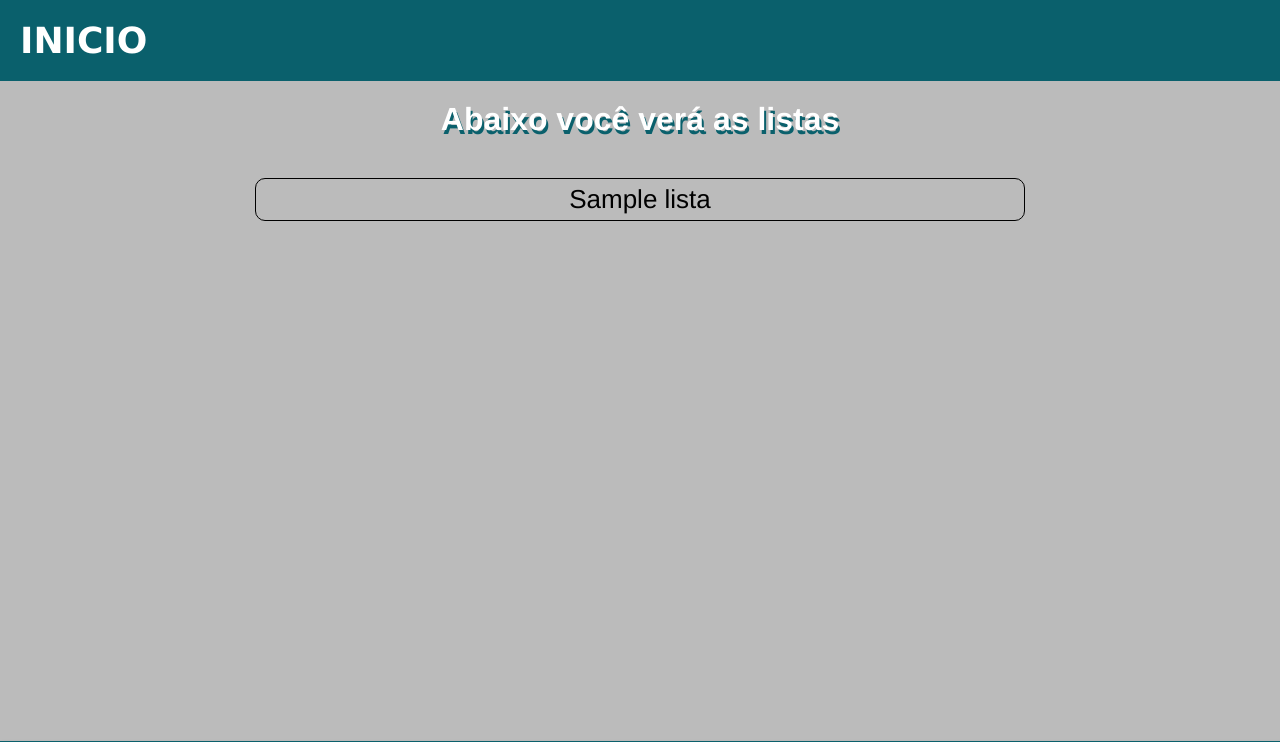
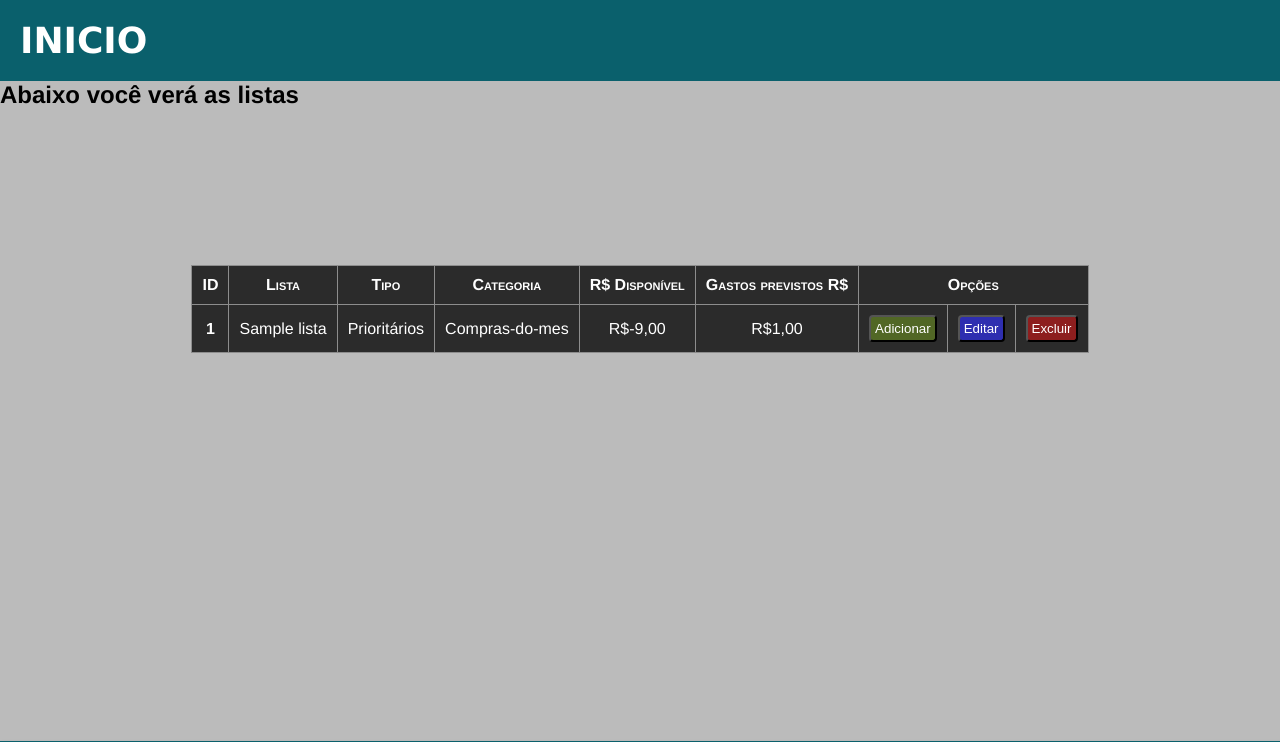
Before and after one commit to MoisesAvilar/gerenciamento_financeiro, a Django app: page /ver-listas/ in a window 1280 px wide. Shown: the top 742 px of the page. Run offline with Django 4.2, Linux system fonts and the light colour scheme; tables that the repository leaves empty hold one stand-in row (values such as "Sample post").

Commit message:
Estilos: visualização, edição e exclusão de listas

```diff
--- a/cria_lista/templates/cria_lista/ver_listas.html
+++ b/cria_lista/templates/cria_lista/ver_listas.html
@@ -1,18 +1,41 @@
 {% extends "base.html" %}
 {% block head %}
 {% load static %}
-<link rel="stylesheet" href="{% static 'list_style.css' %}">
+<link rel="stylesheet" href="{% static 'table_list.css' %}">
 {% endblock %}
 {% block content %}
 
 {% if listas %}
     <h2>Abaixo você verá as listas</h2>
-        <div class="list-container">
-            <ul>
-                {% for lista in listas %}
-                    <a href="{% url 'cria_lista:lista' lista.id %}"><li>{{ lista.nome }}</li></a>
-                {% endfor %}
-            </ul>
+        <div class="table">
+            <table>
+                <thead>
+                    <tr>
+                        <th scope="col">ID</th>
+                        <th scope="col">Lista</th>
+                        <th scope="col">Tipo</th>
+                        <th scope="col">Categoria</th>
+                        <th scope="col">R$ Disponível</th>
+                        <th scope="col">Gastos previstos R$</th>
+                        <th scope="col" colspan="3">Opções</th>
+                    </tr>
+                </thead>
+                <tbody>
+                    {% for lista in listas %}
+                        <tr>
+                            <th>{{ forloop.counter }}</th>
+                            <td>{{ lista.nome }}</td>
+                            <td>{{ lista.tipo }}</td>
+                            <td>{{ lista.categoria}}</td>
+                            <td>R${{ lista.calcular_diferenca }}</td>
+                            <td>R${{ lista.meta_de_gastos }}</td>
+                            <td id="add"><button>Adicionar</button></td>
+                            <td id="edit"><button>Editar</button></td>
+                            <td id="delete"><button>Excluir</button></td>
+                        </tr>
+                    {% endfor %}
+                </tbody>
+            </table>
         </div>
 {% else %}
     <p>Nenhuma lista criada ainda</p>
--- /dev/null
+++ b/cria_lista/templates/css/table_list.css
@@ -0,0 +1,62 @@
+@charset "UTF-8";
+
+:root {
+    --cor1: #0a606c;
+    --cor2: #bbbbbb;
+    --cor3: #cac3c3;
+    --fonte-cabeçalho: Verdana, Helvetica, sans-serif;
+    --fonte-paragrafos: 'Gill Sans', 'Gill Sans MT', Calibri, 'Trebuchet MS', sans-serif;
+}
+
+* {
+    margin: 0;
+    padding: 0;
+}
+
+.table {
+    display: flex;
+    justify-content: center;
+    align-items: center;
+    height: 50vh;
+}
+
+table {
+    text-align: center;
+    background-color: rgb(43, 43, 43);
+    color: white;
+    font-family: var(--fonte-paragrafos);
+}
+
+th {
+    font-variant-caps: petite-caps;
+}
+
+table, tr, th, td {
+    border: 1px solid rgb(141, 141, 141);
+    border-collapse: collapse;
+}
+th, td {
+    padding: 10px;
+}
+
+tr:nth-child(even) {
+    background-color: rgb(78, 78, 78);
+}
+
+button {
+    padding: 4px;
+    border-radius: 4px;
+    color: white;
+}
+
+#add button {
+    background-color: rgb(81, 103, 37);
+}
+
+#edit button {
+    background-color: rgb(46, 46, 176);
+}
+
+#delete button {
+    background-color: rgb(141, 30, 30);
+}
```
